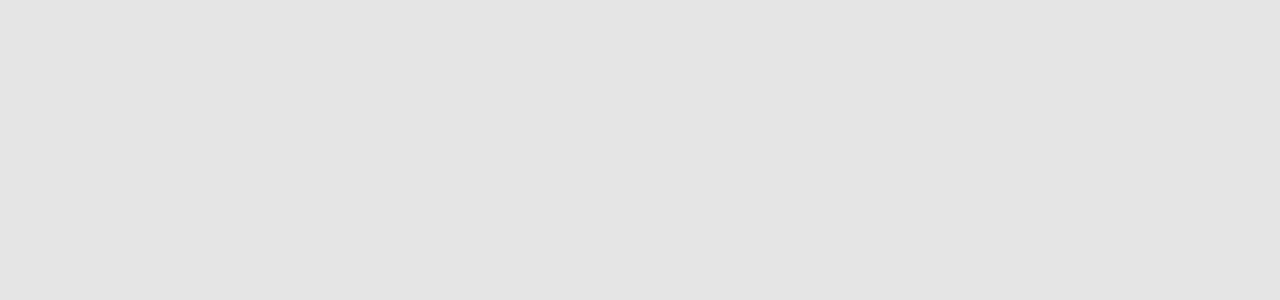
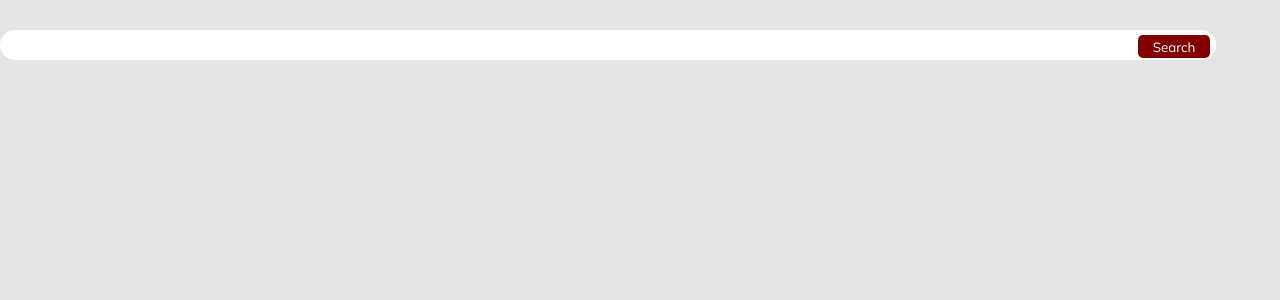
Before and after one commit to EllieJin04/term-project-react, a React (Create React App) app: page /search in a window 1280 px wide. Shown: the top 300 px of the page. Built offline with nearby package versions, Linux system fonts and the light colour scheme.

Commit message:
body part of search page

```diff
--- a/src/Search.js
+++ b/src/Search.js
@@ -4,7 +4,10 @@ import {Link} from "react-router-dom"
 const Search = () => {
     return (
         <div className="main">
-
+            <form action="/review">
+                <input type="text" className="search-input"/>
+                <button type="submit" className="search-button">Search</button>
+            </form>
         </div>
     );
 }
--- a/src/index.css
+++ b/src/index.css
@@ -163,6 +163,35 @@ a {
 }
 
 /* Search */
+.main .search-input {
+  background-color: var(--background-color2);
+  height: 30px;
+  width: 95%;
+  box-sizing: border-box;
+  padding: 12px;
+  border-radius: 5x;
+  -webkit-border-radius: 5x;
+  -moz-border-radius: 5x;
+  -ms-border-radius: 5x;
+  -o-border-radius: 5x;
+}
+
+.search-button {
+  margin-left: -78px;
+  width: 72px;
+  height: 23px;
+  background-color: var(--primary-color);
+  color: white;
+  text-align: center;
+  border-radius: 5px;
+  cursor: pointer;
+  -webkit-border-radius: 5px;
+  -moz-border-radius: 5px;
+  -ms-border-radius: 5px;
+  -o-border-radius: 5px;
+}
+
+
 
 /* Review */
 
```
